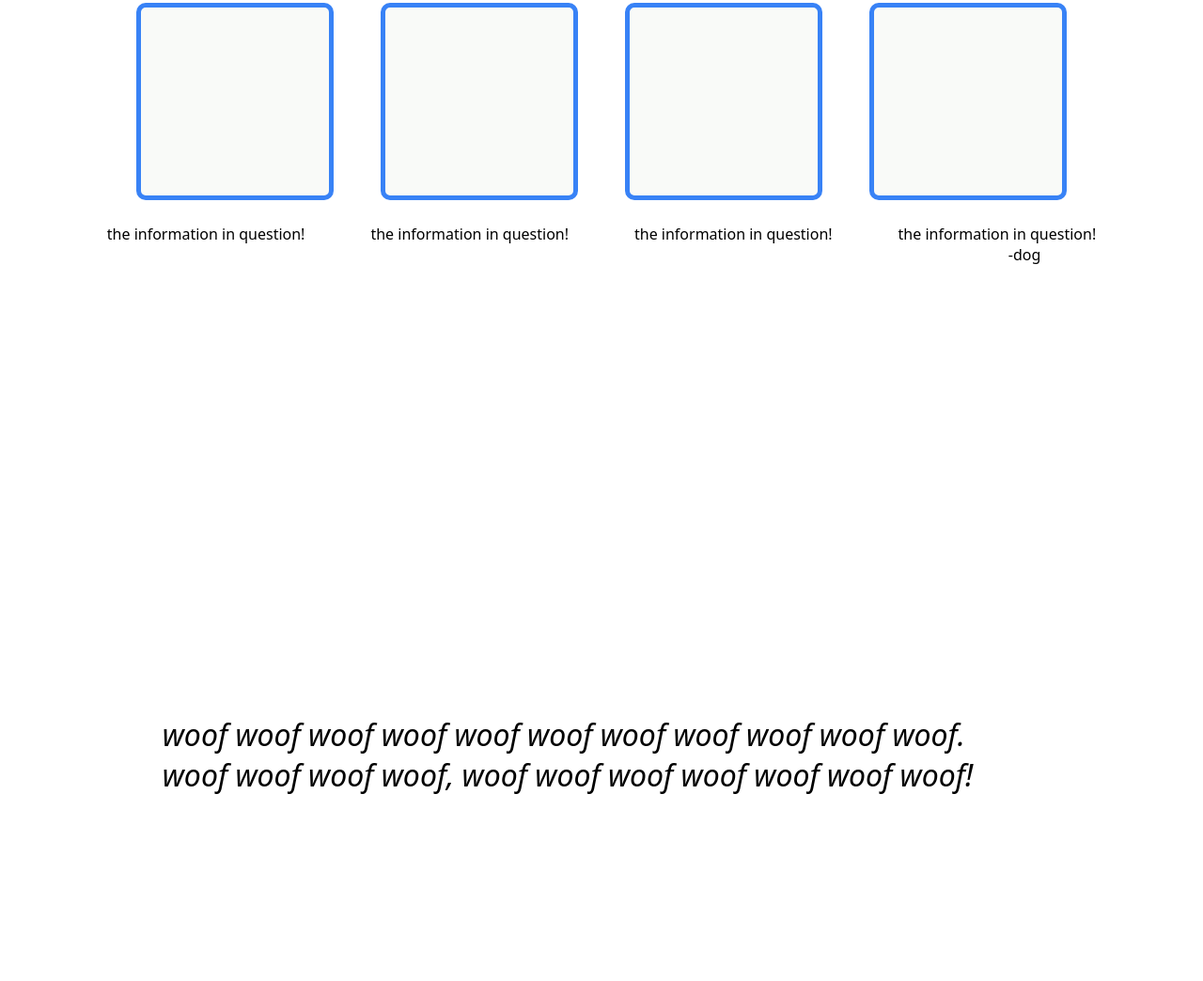
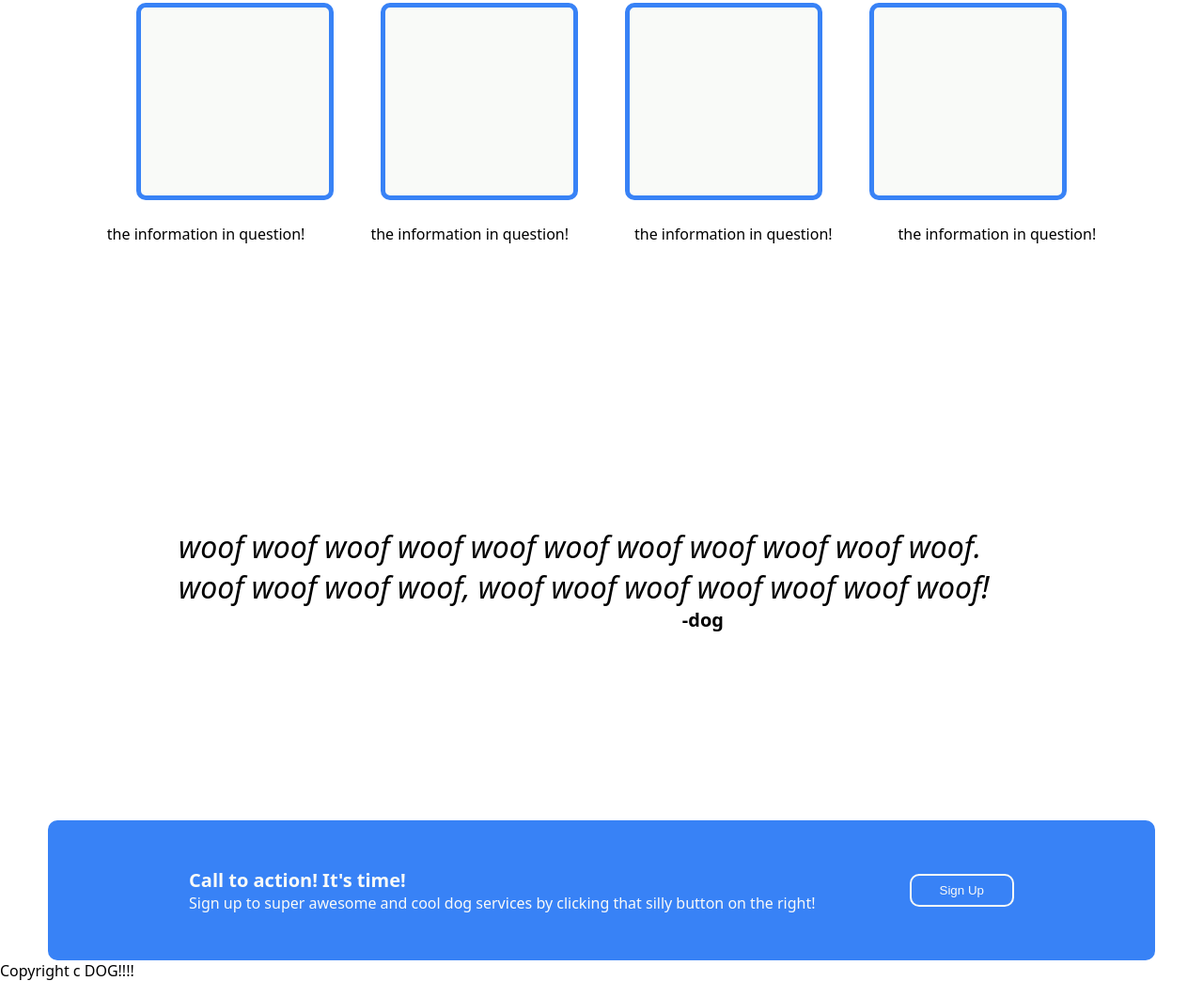
Before and after one commit to teaxdev/top-landing-page, a plain HTML site: page index.html in a window 1280 px wide. Shown: the part 638-1682 px from the top of the page at 94% size. Before the commit the page ends 1484 px from the top, so only its background shows below. Drawn offline with Linux system fonts and the light colour scheme.

Commit message:
add quote and footer

```diff
--- a/index.html
+++ b/index.html
@@ -45,10 +45,21 @@
             <div class="quote"><em>woof woof woof woof woof woof woof woof woof woof woof. woof woof woof woof, woof woof woof woof woof woof woof!</em></div>
             <div class="by">-dog</div>
          </div>
+         <div class="bancont">
+            <div class="banner">
+               <div class="call">
+                  <div class="text2">Call to action! It's time!</div>
+                  <div>Sign up to super awesome and cool dog services by clicking that silly button on the right!</div>
+               </div>
+                  <button class="register">Sign Up</button>
+            </div>
+         </div>
     </body>
 
     <footer>
-
+      <div class="foot">
+         <div>Copyright c DOG!!!!</div>
+      </div>
     </footer>
 
 </html>
--- a/styles.css
+++ b/styles.css
@@ -93,13 +93,65 @@ h1 {
    display: flex;
    justify-content: center;
    flex-wrap: wrap;
+   flex-direction: column;
+   align-items: center;
 }
 
 .quote {
    font-size: 32px;
    width: 900px;
-   margin-top: 500px;
+   margin-top: 300px;
 }
+
+.by {
+   align-self: flex-end;
+   font-size: 20px;
+   font-weight: 700;
+   margin-right: 510px;
+}
+
+.bancont {
+   display: flex;
+   justify-content: center;
+}
+
+.banner {
+   color:#F9FAF8;
+   display: flex;
+   justify-content: center;
+   align-items: center;
+   background: #3882F6;
+   padding: 50px;
+   padding-left: 150px;
+   padding-right: 150px;
+   margin-top: 200px;
+   border-radius: 10px;
+   flex-wrap: wrap;
+}
+
+.call {
+   display: flex;
+   flex-direction: column;
+   margin-right: 100px
+}
+
+.text2 {
+   font-size: 20px;
+   font-weight: 700;
+}
+
+.register {
+   background: #3882F6;
+   border-color: #F9FAF8;
+   color: #F9FAF8;
+   padding: 8px;
+   padding-right: 30px;
+   padding-left: 30px;
+   border-radius: 10px;
+   border-style: solid;
+}
+
+
 
 .links {
     flex: 1;
```
